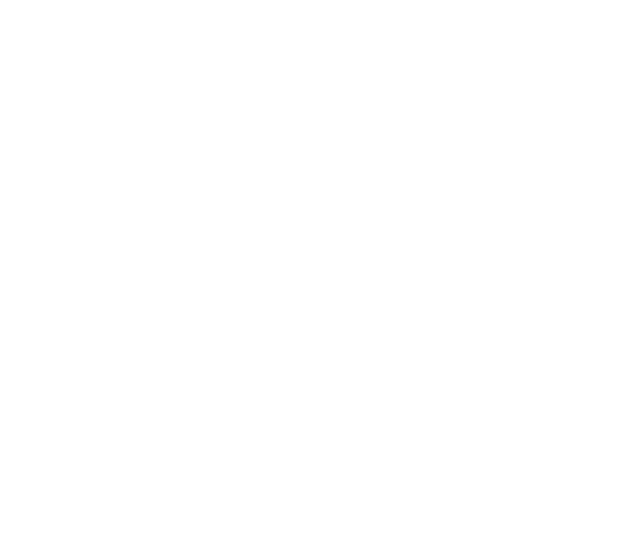
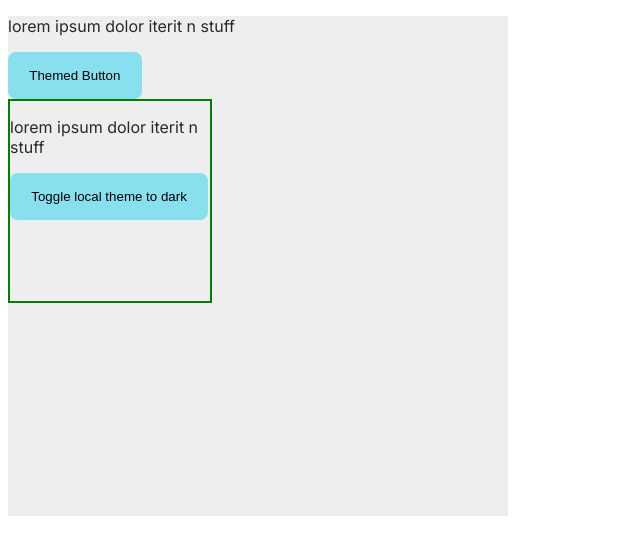
Before and after one commit to Harshit-Verma6655/Theme-Toggle-Context---Folder-based-routing-using-Pages-Router-Brief-Introducti---qjulhxh8j03e, a Next.js app: page / in a window 1280 px wide. Shown: the top 554 px of the page, without its empty margins (0-640 px from the left). Built offline with nearby package versions, Linux system fonts and the light colour scheme.

Commit message:
Update ThemeProvider.js

```diff
--- a/app/components/ThemeProvider.js
+++ b/app/components/ThemeProvider.js
@@ -1,14 +1,26 @@
+
+
 'use client'
-import React from 'react';
+import React, { useState } from 'react';
 
 const ThemeContext = React.createContext()
-const ThemeProvider = (props) =>{
-
+const ThemeProvider = ({ children }) => {
+    const [theme, setTheme] = useState('light')
+    const toggleTheme = () => {
+        setTheme((theme) => {
+            // if (theme === 'light') {
+            //     return 'dark'
+            // } else {
+            //     return 'light'
+            // }
+            return theme === 'light' ? 'dark' : 'light'
+        })
+    }
     return (
-        <React.Fragment>
-
-        </React.Fragment>
+        <ThemeContext.Provider value={{ theme, toggleTheme }}>
+            {children}
+        </ThemeContext.Provider>
     )
 }
 
-export {ThemeProvider,ThemeContext}
+export { ThemeProvider, ThemeContext }
```
